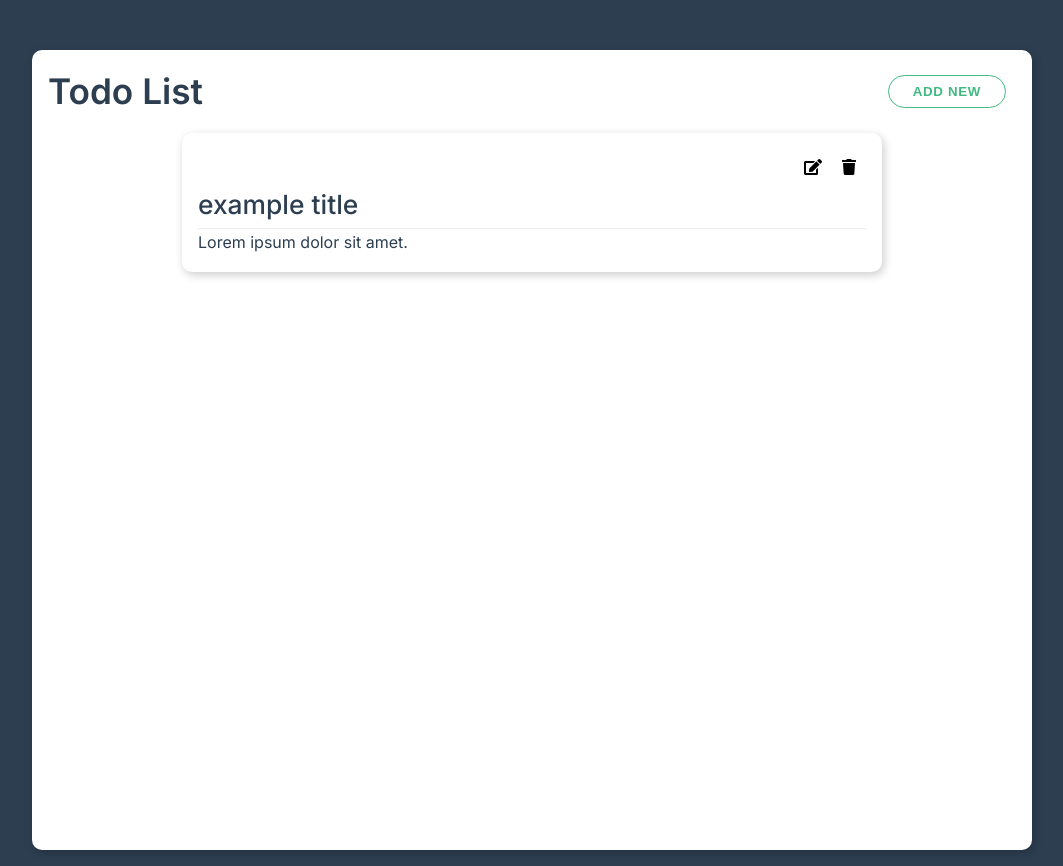
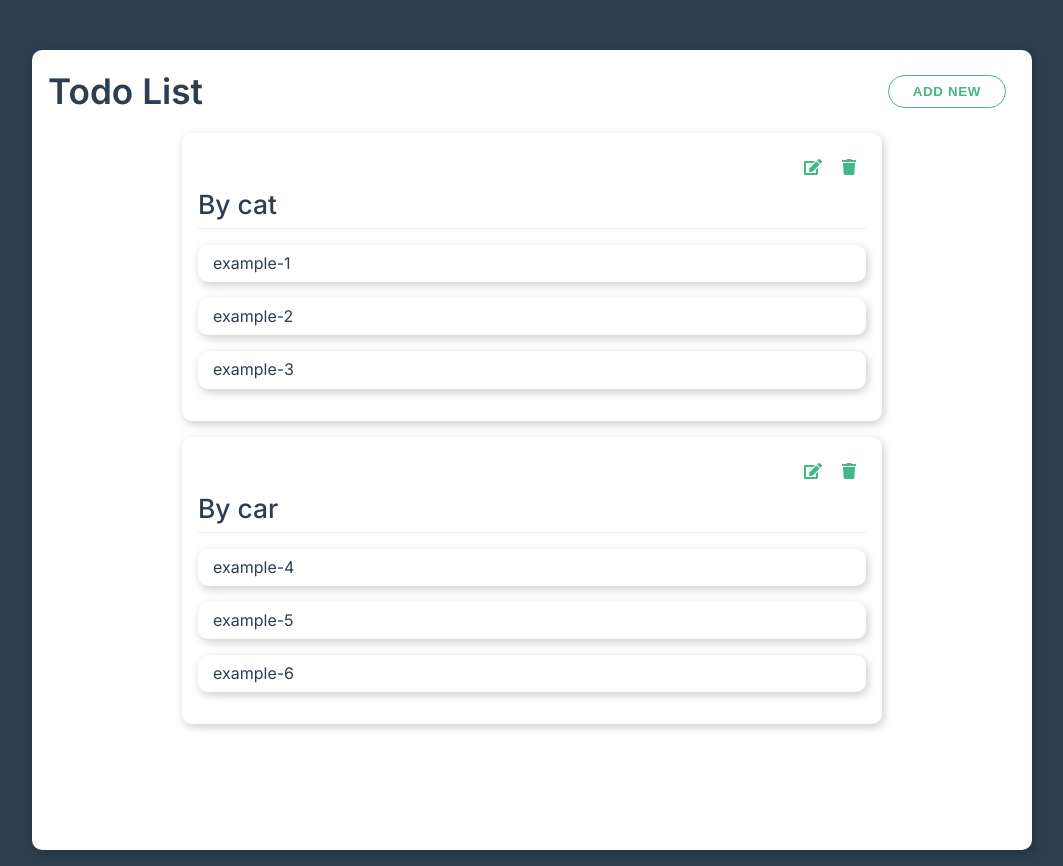
Before and after one commit to zuxel-hlad/vue2-spa-toDo, a Vue app: page /home in a window 1280 px wide. Shown: the whole page, without its empty margins (108-1171 px from the left). Built offline with nearby package versions, Linux system fonts and the light colour scheme.

Commit message:
created todo items on home page

```diff
--- a/package.json
+++ b/package.json
@@ -8,9 +8,11 @@
   },
   "dependencies": {
     "core-js": "^3.6.5",
+    "js-cookie": "^3.0.1",
     "vue": "^3.0.0",
     "vue-router": "^4.0.12",
-    "vuex": "^4.0.2"
+    "vuex": "^4.0.2",
+    "vuex-persistedstate": "^4.1.0"
   },
   "devDependencies": {
     "@vue/cli-plugin-babel": "~4.5.0",
--- a/src/assets/theme.css
+++ b/src/assets/theme.css
@@ -105,6 +105,10 @@ h3 {
 .btn.primary {
   background: #42b983;
   color: #fff;
+}
+
+i.primary {
+  color: #42b983;;
 }
 
 .btn.danger {
--- a/src/components/TodoItem.vue
+++ b/src/components/TodoItem.vue
@@ -1,55 +1,108 @@
 <template>
-  <div class="card todo-wrapper__item">
+  <div
+      class="card todo-wrapper__item"
+      :class="pageClass === 'home-page' ? 'home-page': ''"
+  >
     <nav class="todo-wrapper__nav">
       <ul class="todo-wrapper__nav-list">
         <li class="todo-wrapper__list-item">
           <button class="todo-wrapper__list-button" title="change-todo">
-            <i class="fas fa-edit"></i>
+            <router-link to="/change">
+              <i class="fas fa-edit primary"></i>
+            </router-link>
           </button>
         </li>
         <li class="todo-wrapper__list-item">
           <button class="todo-wrapper__list-button" title="delete-todo">
-            <i class="fas fa-trash"></i>
+            <i class="fas fa-trash primary" @click="deleteTodo(id)"></i>
           </button>
         </li>
       </ul>
     </nav>
-    <h2 class="todo__title">example title</h2>
-    <p class="todo__text">Lorem ipsum dolor sit amet.</p>
+    <h2 class="todo__title"> {{ title }}</h2>
+    <div v-if="text.length" class="todo-wrapper__todos">
+      <p v-for="item in text" class="card todo-wrapper__todo-text">
+        <input
+            v-model="mark"
+            type="checkbox"
+            class="todo-wrapper__checker"
+        >
+        {{ item }}
+      </p>
+    </div>
   </div>
 </template>
 
 <script>
+import {mapMutations} from 'vuex';
+
 export default {
-  name: "TodoItem"
+  name: "TodoItem",
+  props: ['title', 'text', 'pageClass', 'id'],
+  data() {
+    return {
+      mark: []
+    }
+  },
+
+  methods: {
+    ...mapMutations('todos', ['deleteTodo'])
+  }
 }
 </script>
 
 <style scoped lang="scss">
 .todo-wrapper {
+
   &__item {
     margin: 16px auto 16px;
     width: 100%;
     max-width: 700px;
     overflow: hidden;
   }
+
+  &__item.home-page .todo-wrapper__checker {
+    display: none;
+  }
+
+  &__item.home-page .todo-wrapper__todo-text {
+    padding: 5px 15px;
+  }
+
   &__nav-list {
     display: flex;
     list-style: none;
     justify-content: flex-end;
     align-items: flex-start;
   }
+
   &__list-button {
-    padding: 10px;
+    padding: 0;
+    margin: 0;
     background: transparent;
     border: none;
     display: flex;
     justify-content: center;
     align-items: center;
     cursor: pointer;
+
     i {
       font-size: 16px;
+      padding: 10px;
     }
+  }
+
+  &__todo-text {
+    margin-top: 16px;
+    padding: 5px;
+    display: flex;
+    justify-content: flex-start;
+    align-items: center;
+  }
+
+  &__checker {
+    margin: 0 20px 0 0;
+    cursor: pointer;
   }
 }
 </style>
--- a/src/pages/Home.vue
+++ b/src/pages/Home.vue
@@ -6,7 +6,14 @@
           <h1 class="home__title">Todo List</h1>
           <button class="btn">Add new</button>
         </div>
-          <TodoItem/>
+        <TodoItem
+            v-for="todo in allTodos"
+            :title="todo.title"
+            :text="todo.list"
+            :key="todo.id"
+            :id="todo.id"
+            page-class="home-page"
+        />
       </div>
     </div>
   </section>
@@ -14,12 +21,20 @@
 
 <script>
 import TodoItem from "../components/TodoItem";
+import {mapGetters} from 'vuex';
 
 export default {
   name: "Home",
+  data() {
+    return {
+    }
+  },
   components: {
     TodoItem
-  }
+  },
+  computed: {
+    ...mapGetters('todos', ['allTodos'])
+  },
 }
 </script>
 
@@ -34,6 +49,7 @@ export default {
   .todo-wrapper {
     margin-top: 50px;
     min-height: 100vh;
+
     &__header {
       display: flex;
       align-items: center;
--- a/src/store/index.js
+++ b/src/store/index.js
@@ -1,6 +1,8 @@
 import {createStore} from 'vuex'
-
+import todos from './modules/todo'
 
 export default createStore({
-    modules: {},
+    modules: {
+        todos
+    },
 })
--- a/src/store/modules/todo.js
+++ b/src/store/modules/todo.js
@@ -1,10 +1,39 @@
+import createPersistedState from "vuex-persistedstate";
+import Cookies from "js-cookie";
+
 export default {
     namespaced: true,
     state() {
         return {
-            todos: []
+            todos: [
+                {
+                    title: 'By cat',
+                    list: ['example-1', 'example-2', 'example-3'],
+                    id: Math.random(),
+                    isDone: false
+                },
+                {
+                    title: 'By car',
+                    list: ['example-4', 'example-5', 'example-6'],
+                    id: Math.random(),
+                    isDone: false
+                }
+            ]
+
         }
     },
-    getters: {},
-    mutations: {}
+    //return array of todos
+    getters: {
+        allTodos(state) {
+            return state.todos
+        }
+    },
+    //delete current todo
+    mutations: {
+        deleteTodo(state, payload) {
+            const deletedTodo = state.todos.findIndex(item => item.id === payload)
+            state.todos.splice(deletedTodo, 1)
+            console.log(state.todos)
+        }
+    },
 }
```
Also changed, not shown: 1 other file (tests, documents, lock files or other folders). Lines whose indentation alone changed are shown as unchanged.
